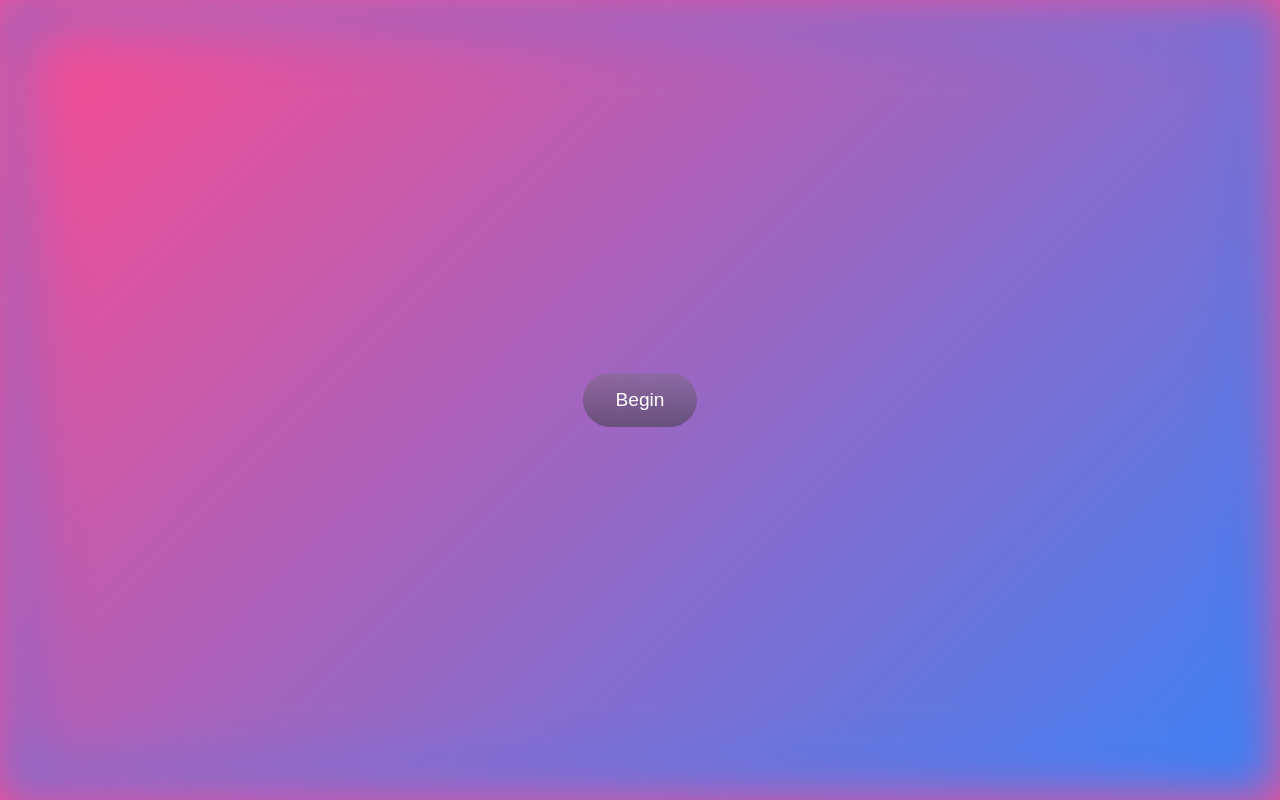
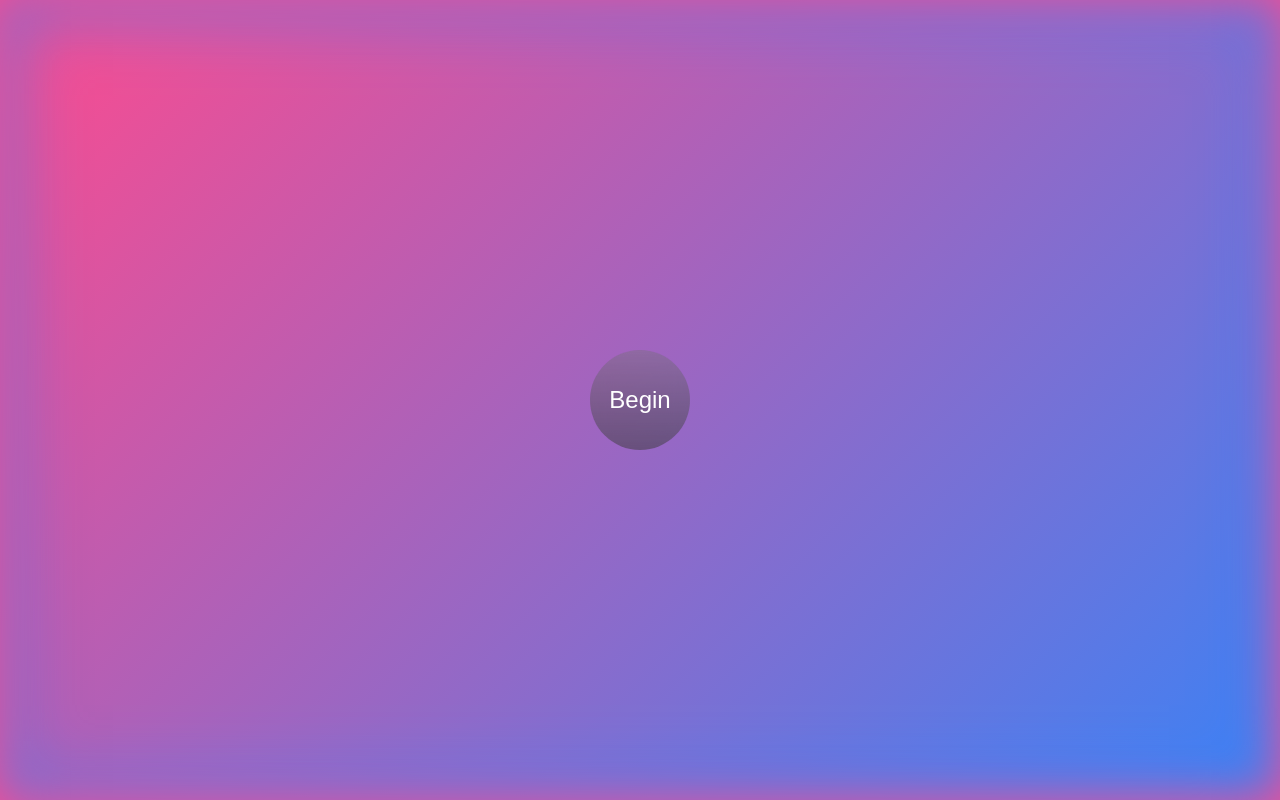
Before and after one commit to manishcodes/tvam-app, a website: page public/index.html in a window 1280 px wide. Drawn offline with Linux system fonts and the light colour scheme.

Commit message:
updated background, button styling

```diff
--- a/public/css/styles.css
+++ b/public/css/styles.css
@@ -57,14 +57,17 @@ button,
 }
 
 .circle-button {
-  width: 80px;
-  height: 80px;
+  width: 100px;
+  height: 100px;
   border-radius: 50%;
   display: flex;
   justify-content: center;
   align-items: center;
   font-size: 1.5rem;
-  background: #f4a261;
+  background: linear-gradient(rgba(0, 0, 0, 0.2), rgba(0, 0, 0, 0.4)), /* black gradient overlay */
+    rgba(255, 255, 255, 0.2);
+  backdrop-filter: blur(10px); /* glass blur effect */
+  -webkit-backdrop-filter: blur(10px); /* Safari support */
 }
 
 .countdown {
--- a/public/index.html
+++ b/public/index.html
@@ -11,7 +11,7 @@
     <!-- Splash Screen -->
     <div class="screen active" id="screen1">
         <!-- <img src="assets/TVAM.jpeg" alt="TVAM Logo" style="height: 80px;" /> -->
-        <button onclick="goToScreen(2)">Begin</button>
+        <button class="circle-button" onclick="goToScreen(2)">Begin</button>
     </div>
 
     <!-- Prelude Screen -->
```
